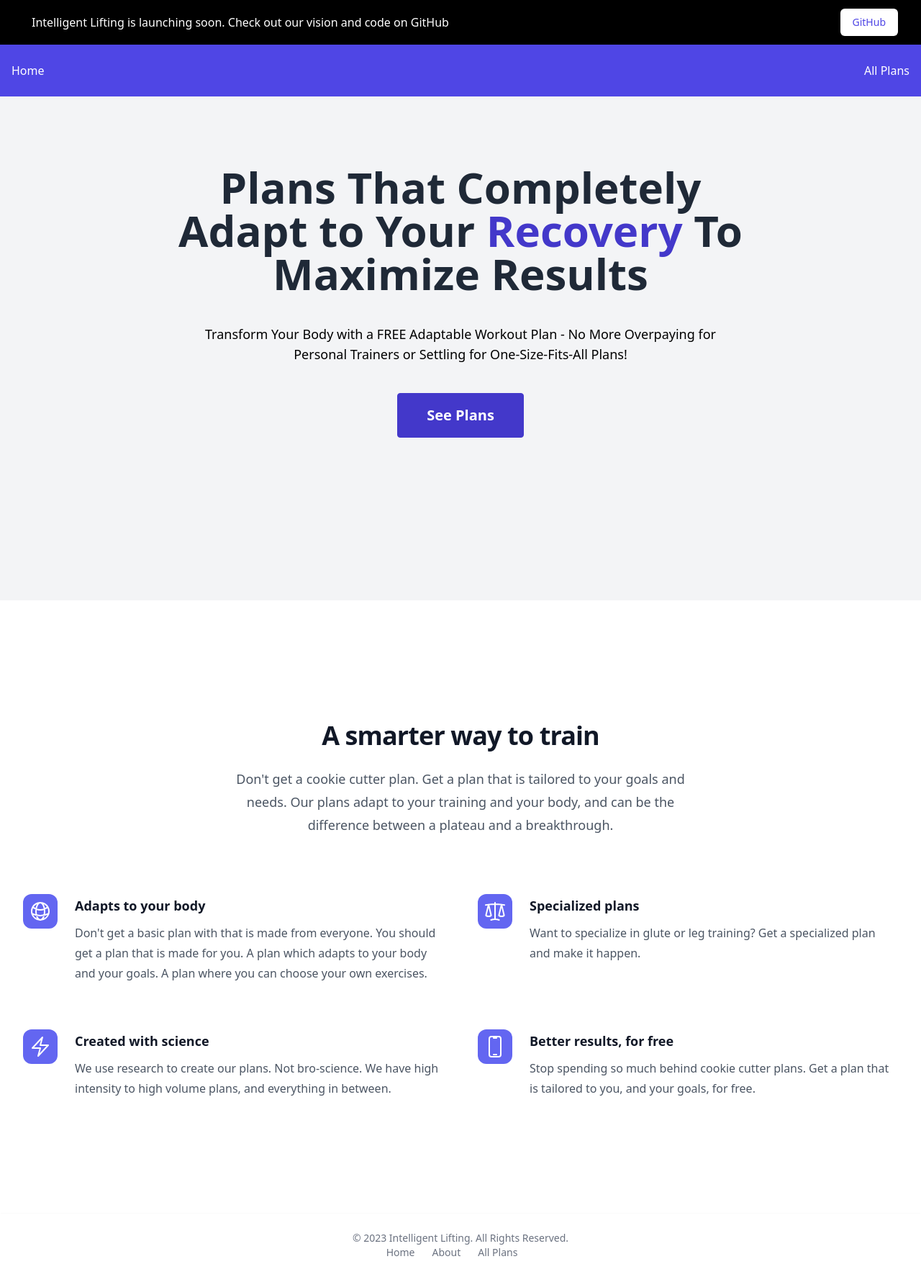
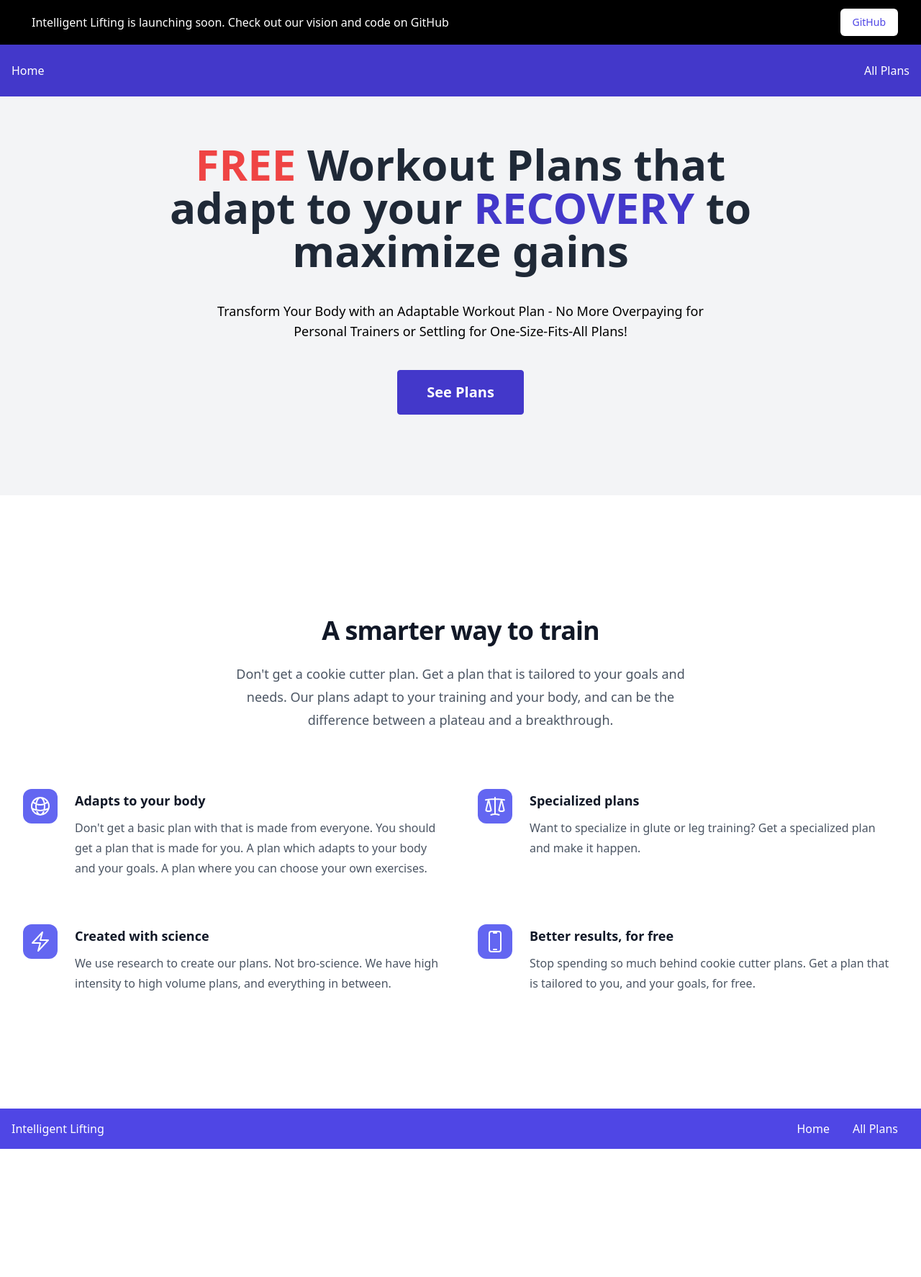
Before and after one commit to jburanpuri/IntelligentLifting, a Next.js app: page / in a window 1280 px wide. Shown: the whole page at 72% size. After the commit the page ends 1596 px from the top, so only its background shows below. Built offline with nearby package versions, Linux system fonts and the light colour scheme.

Commit message:
Updated hero component, footer, and nav

```diff
--- a/components/FooterComponent/footer.js
+++ b/components/FooterComponent/footer.js
@@ -1,21 +1,15 @@
 import React from "react";
+import Link from 'next/link'
 
 export default function Footer() {
     return (
-
-<footer class="p-4 shadow md:flex md:items-center md:justify-between md:p-6 dark:bg-gray-800 flex flex-col">
-    <span class="text-sm text-gray-500 sm:text-center dark:text-gray-400">© 2023 <a href="intelligentlifting.com" class="hover:underline">Intelligent Lifting</a>. All Rights Reserved.
-    </span>
-    <ul class="flex flex-wrap items-center mt-3 text-sm text-gray-500 dark:text-gray-400 sm:mt-0">
-        <li>
-            <a href="#" class="mr-4 hover:underline md:mr-6 ">Home</a>
-        </li>
-        <li>
-            <a href="#" class="mr-4 hover:underline md:mr-6">About</a>
-        </li>
-        <li>
-            <a href="#" class="mr-4 hover:underline md:mr-6">All Plans</a>
-        </li>
-    </ul>
-</footer>
+        <footer className="bg-indigo-600 text-white bottom-0 w-full py-2 px-4">
+        <div className="container mx-auto flex justify-between items-center">
+          <div className="text-center">Intelligent Lifting</div>
+          <div className="flex">
+            <Link href="/" className="px-4 py-2 text-white hover:bg-indigo-800">Home</Link>
+            <Link href="/plans" className="px-4 py-2 text-white hover:bg-indigo-800">All Plans</Link>
+          </div>
+        </div>
+      </footer>
 )};
--- a/components/HeroComponent/hero.js
+++ b/components/HeroComponent/hero.js
@@ -3,17 +3,20 @@ import Link from 'next/link'
 
 export default function Hero() {
     return (
-        <div className="bg-gray-100 pb-12 overflow-y-hidden" style={{ minHeight: 700 }}>
+        <div className="bg-gray-100 pb-12 overflow-y-hidden" style={{ minHeight: 300 }}>
         <dh-component>
             <div className="bg-gray-100">
-                <div className="container mx-auto flex flex-col items-center py-12 sm:py-24">
+                <div className="container mx-auto flex flex-col items-center py-12 sm:py-16">
                     <div className="w-11/12 sm:w-2/3 lg:flex justify-center items-center flex-col  mb-5 sm:mb-10">
                         <h1 className="text-2xl sm:text-3xl md:text-4xl lg:text-5xl xl:text-6xl text-center text-gray-800 font-black leading-7 md:leading-10">
-                            Plans That Completely Adapt to Your
-                            <span className="text-indigo-700"> Recovery </span>
-                            To Maximize Results
+
+                        <span className="text-red-500">FREE </span>
+                            Workout Plans that adapt to your
+                            <span className="text-indigo-700"> RECOVERY </span>
+                            to maximize gains
+
                         </h1>
-                        <p className="mt-5 sm:mt-10 lg:w-10/12 text-black-100 font-normal text-center text-sm sm:text-lg">Transform Your Body with a FREE Adaptable Workout Plan - No More Overpaying for Personal Trainers or Settling for One-Size-Fits-All Plans!</p>
+                        <p className="mt-5 sm:mt-10 lg:w-10/12 text-black-100 font-normal text-center text-sm sm:text-lg">Transform Your Body with an Adaptable Workout Plan - No More Overpaying for Personal Trainers or Settling for One-Size-Fits-All Plans!</p>
                     </div>
                     <div className="flex justify-center items-center">
                         <button className="focus:outline-none focus:ring-2 focus:ring-offset-2 focus:ring-indigo-700 bg-indigo-700 transition duration-150 ease-in-out hover:bg-indigo-600 lg:text-xl lg:font-bold  rounded text-white px-4 sm:px-10 border border-indigo-700 py-2 sm:py-4 text-sm">See Plans</button>
@@ -21,7 +24,6 @@ export default function Hero() {
                 </div>
             </div>
         </dh-component>
-        {/* Code block ends */}
     </div>
 
     );
--- a/components/NavbarComponent/navbar.js
+++ b/components/NavbarComponent/navbar.js
@@ -12,7 +12,7 @@ export default function NavBar() {
   const isTablet = width >= 768 && width < 1200;
 
   return (
-    <nav className="bg-indigo-600 flex items-center justify-between px-4 py-6">
+    <nav className="bg-indigo-700 flex items-center justify-between px-4 py-6">
     <div className="flex items-center">
       <a href="#" className="text-white font-medium">Home</a>
     </div>
```
